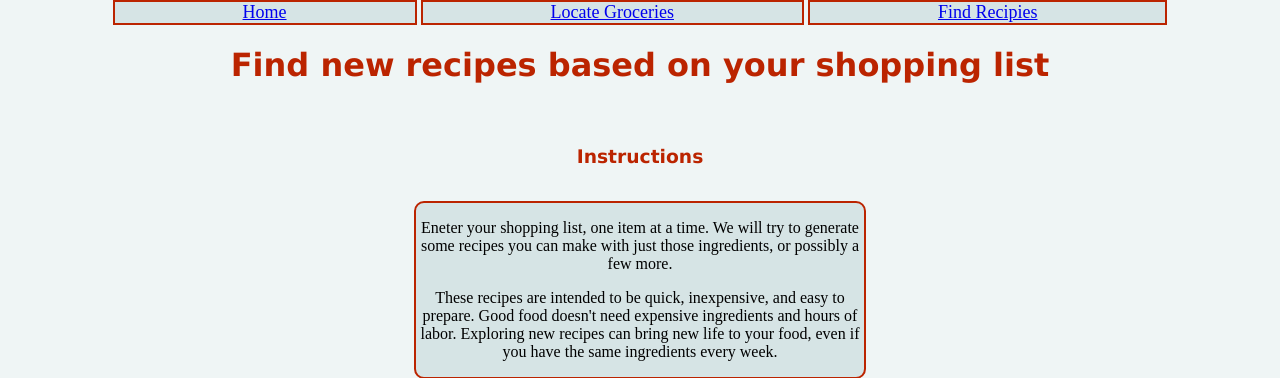
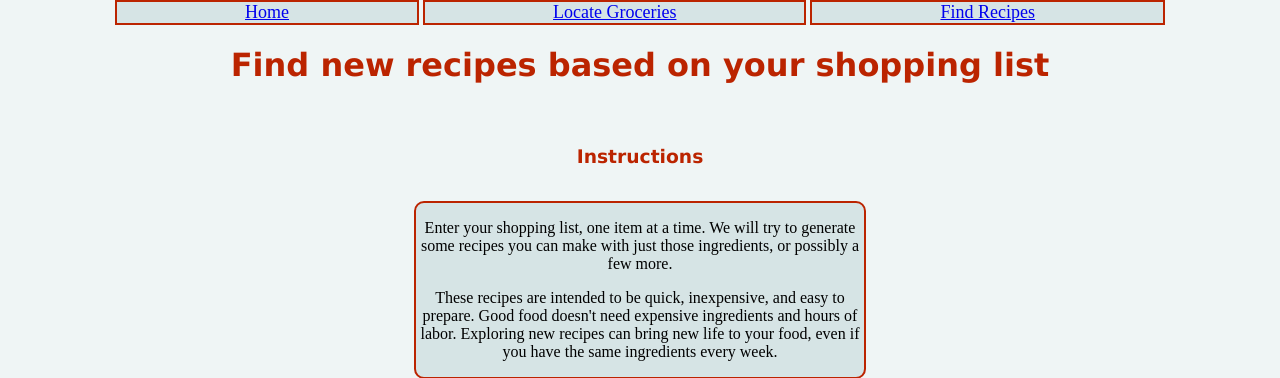
Before and after one commit to jekhi5/SNAPpy, a Django app: page /shoppinglist/ in a window 1280 px wide. Shown: the top 378 px of the page. Run offline with Django 4.2, Linux system fonts and the light colour scheme.

Commit message:
Migrated Django and fixed small typos in HTML

```diff
--- a/backend/snap/templates/landing.html
+++ b/backend/snap/templates/landing.html
@@ -16,7 +16,7 @@
     <ul id="topnav">
         <li class="nav-item"><a href="{% url 'landing' %}">Home</a></li>
         <li class="nav-item"><a href="{% url 'map' %}">Locate Groceries</a></li>
-        <li class="nav-item"><a href="{% url 'shoppinglist' %}">Find Recipies</a></li>
+        <li class="nav-item"><a href="{% url 'shoppinglist' %}">Find Recipes</a></li>
     </ul>
 </div>
 
--- a/backend/snap/templates/map.html
+++ b/backend/snap/templates/map.html
@@ -18,7 +18,7 @@
             <ul id="topnav">
                 <li class="nav-item"><a href="{% url 'landing' %}">Home</a></li>
                 <li class="nav-item"><a href="{% url 'map' %}">Locate Groceries</a></li>
-                <li class="nav-item"><a href="{% url 'shoppinglist' %}">Find Recipies</a></li>
+                <li class="nav-item"><a href="{% url 'shoppinglist' %}">Find Recipes</a></li>
             </ul>
         </div>
 
--- a/backend/snap/templates/shoppinglist.html
+++ b/backend/snap/templates/shoppinglist.html
@@ -25,7 +25,7 @@
         <ul id="topnav">
             <li class="nav-item"><a href="{% url 'landing' %}">Home</a></li>
             <li class="nav-item"><a href="{% url 'map' %}">Locate Groceries</a></li>
-            <li class="nav-item"><a href="{% url 'shoppinglist' %}">Find Recipies</a></li>
+            <li class="nav-item"><a href="{% url 'shoppinglist' %}">Find Recipes</a></li>
         </ul>
     </div>
 
@@ -34,7 +34,7 @@
 
     <h3>Instructions</h3>
         <div class="content-box">
-            <p> Eneter your shopping list, one item at a time. We will try to generate some recipes you can make with just those ingredients, or possibly a few more. </p>
+            <p> Enter your shopping list, one item at a time. We will try to generate some recipes you can make with just those ingredients, or possibly a few more. </p>
             <p> These recipes are intended to be quick, inexpensive, and easy to prepare. Good food doesn't need expensive ingredients and hours of labor.
                 Exploring new recipes can bring new life to your food, even if you have the same ingredients every week.
             </p>
```
Also changed, not shown: backend/snap/db.sqlite3.
